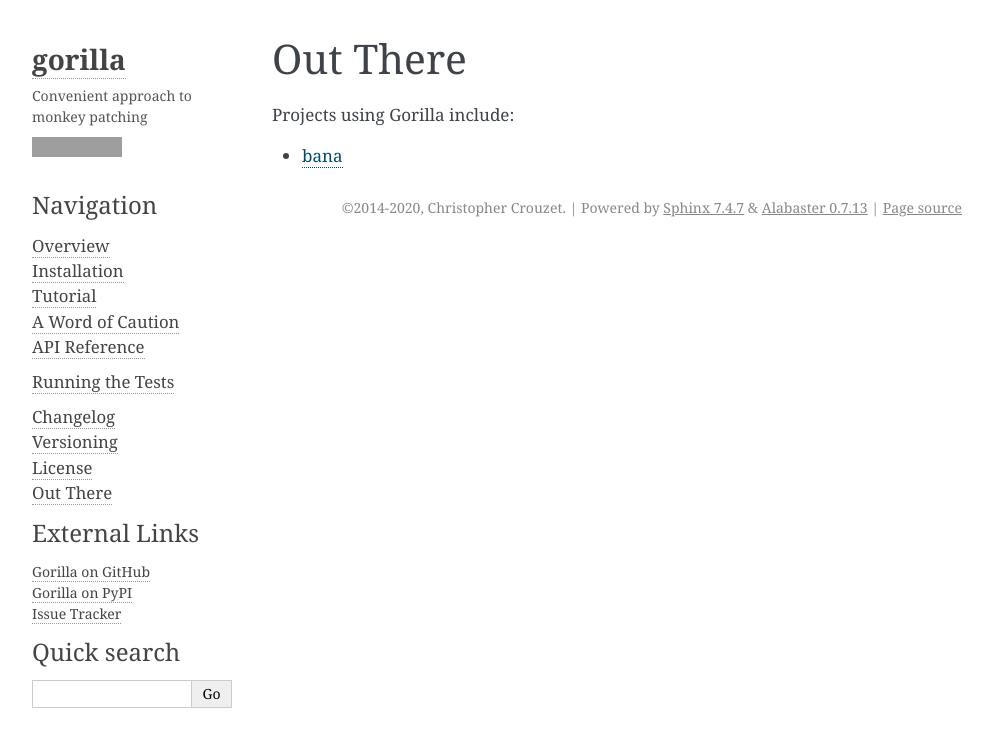
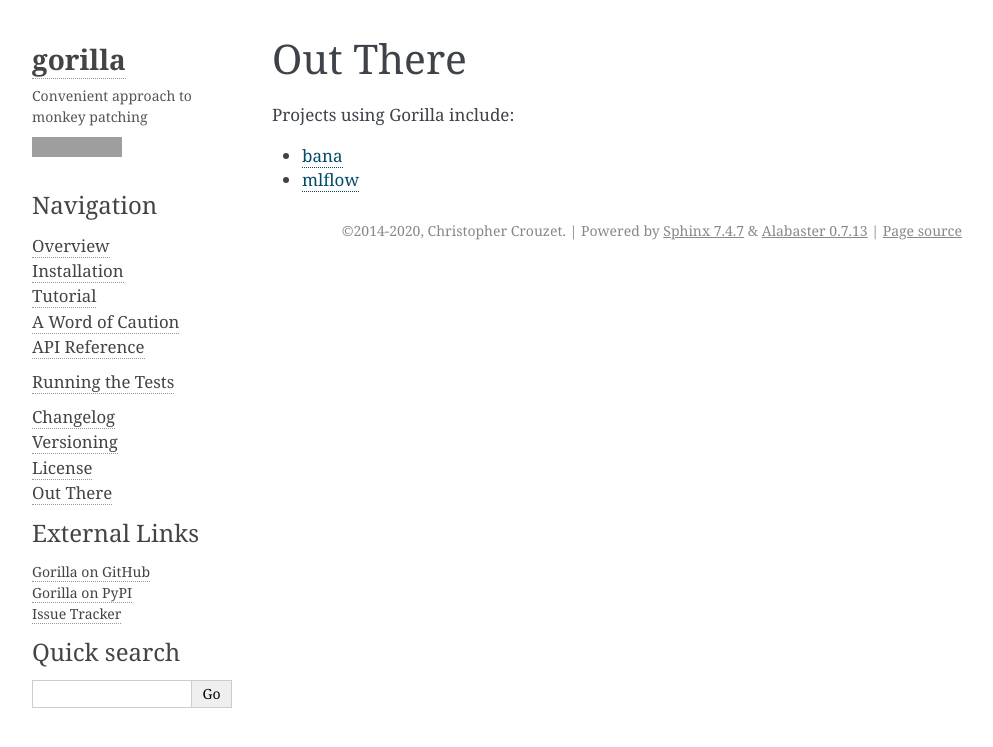
Before and after one commit to christophercrouzet/gorilla, a Sphinx documentation site: the page built from doc/out_there.rst, in a window 1280 px wide. Shown: the top 747 px of the page, without its empty margins (148-1141 px from the left). Built offline with Sphinx 7.4.7, drawn with Linux system fonts in a browser that asks for light colours; grey boxes are pictures that could not be loaded.

Commit message:
List mlflow to the projects using Gorilla
Thanks @hhoeflin!

```diff
--- a/README.rst
+++ b/README.rst
@@ -103,6 +103,7 @@ Out There
 Projects using Gorilla include:
 
 * `bana <https://github.com/christophercrouzet/bana>`_
+* `mlflow <https://github.com/mlflow/mlflow>`_
 
 
 Author
--- a/doc/out_there.rst
+++ b/doc/out_there.rst
@@ -6,3 +6,4 @@ Out There
 Projects using Gorilla include:
 
 * `bana <https://github.com/christophercrouzet/bana>`_
+* `mlflow <https://github.com/mlflow/mlflow>`_
```
